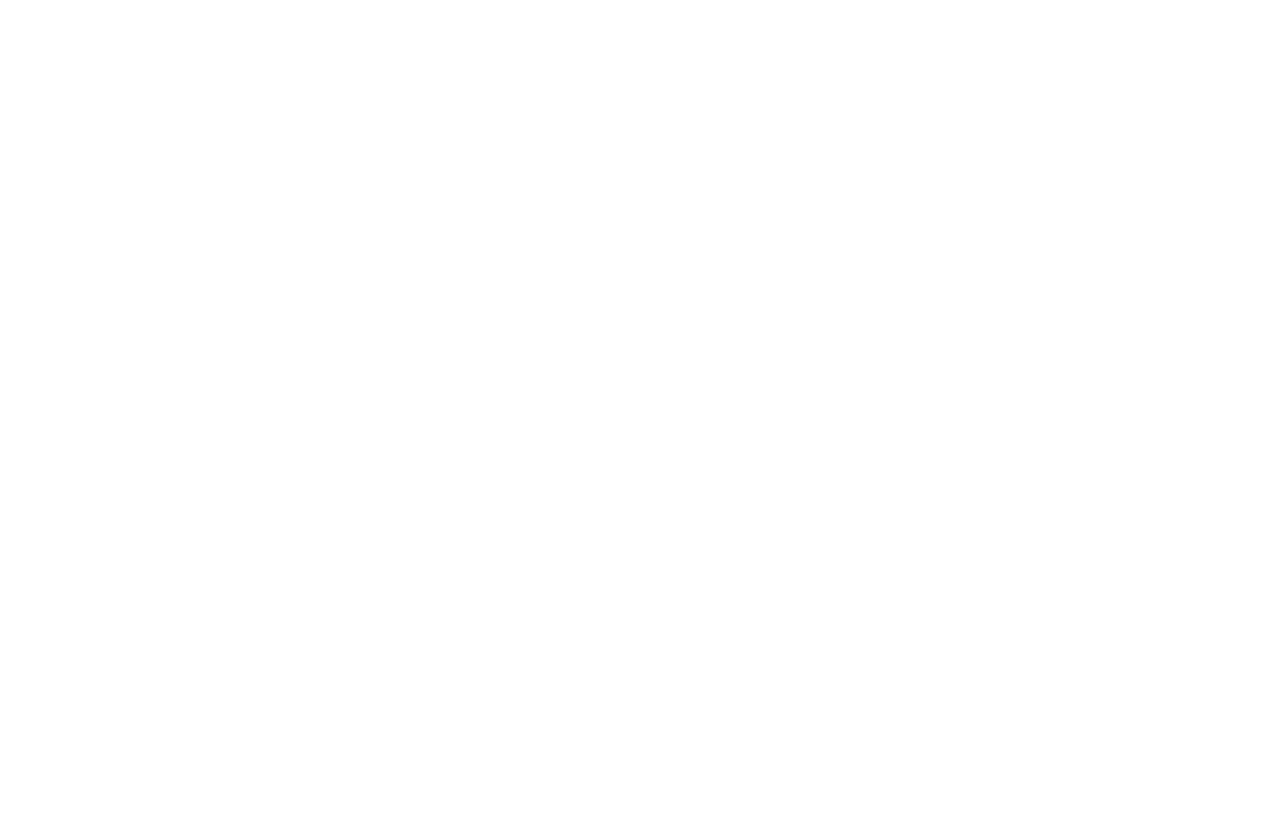
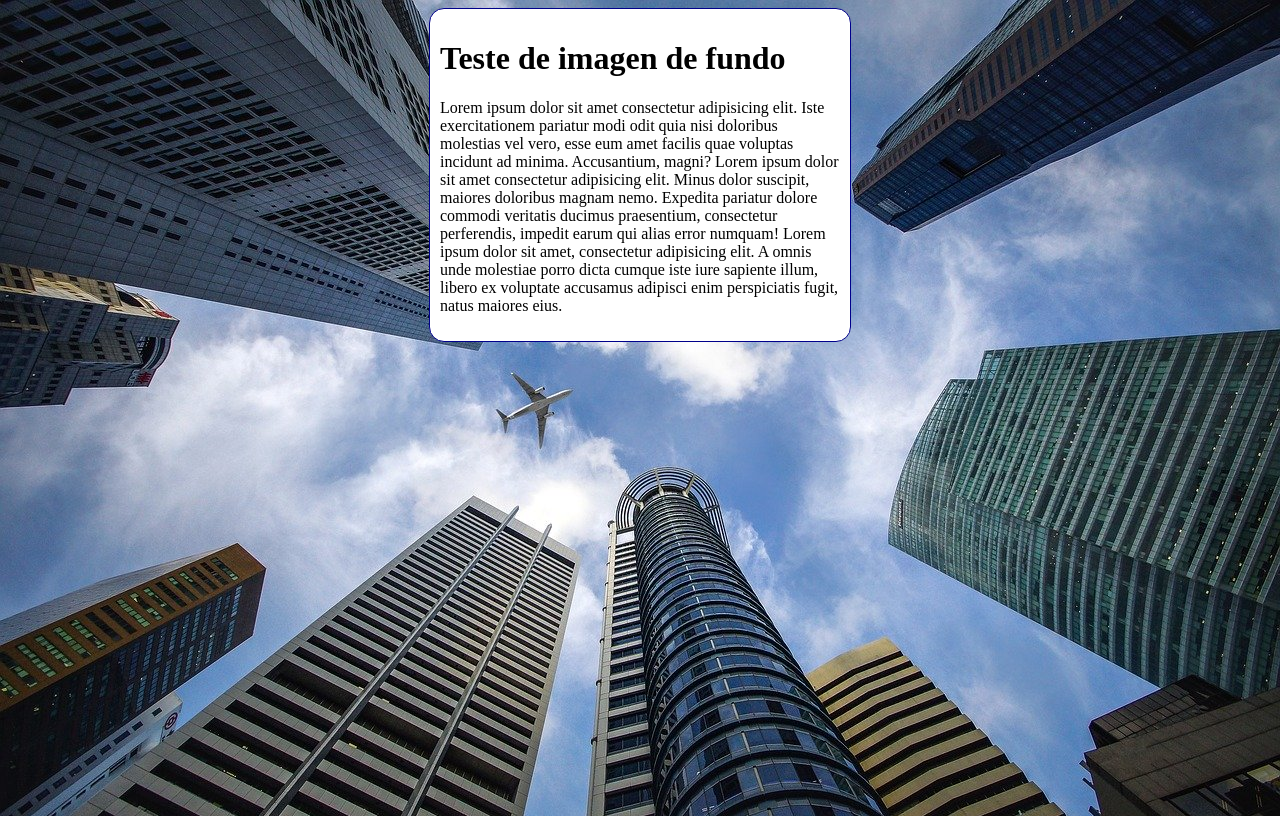
Before and after one commit to VitorTorquato/HTML-CSS3, a plain HTML site: page exercicios/ex024/fundo006.html in a window 1280 px wide. Drawn offline with Linux system fonts and the light colour scheme.

Commit message:
exercicio 06

```diff
--- a/exercicios/ex024/fundo006.html
+++ b/exercicios/ex024/fundo006.html
@@ -3,9 +3,33 @@
 <head>
     <meta charset="UTF-8">
     <meta name="viewport" content="width=device-width, initial-scale=1.0">
-    <title>Document</title>
+    <title>background</title>
+
+    <style>
+        body{
+            height: 100vh;
+            background-color: black;
+            background-image: url(imagens/wallpaper002.jpg);
+            background-position: center top;
+            background-repeat: no-repeat;
+            background-size: cover;
+        }
+
+        main{
+            background-color: white;
+            width: 400px;
+            padding: 10px;
+            margin: auto;
+            border: 1px solid darkblue;
+            border-radius: 15px;
+
+        }
+    </style>
 </head>
 <body>
-
+    <main>
+        <h1>Teste de imagen de fundo</h1>
+        <p>Lorem ipsum dolor sit amet consectetur adipisicing elit. Iste exercitationem pariatur modi odit quia nisi doloribus molestias vel vero, esse eum amet facilis quae voluptas incidunt ad minima. Accusantium, magni? Lorem ipsum dolor sit amet consectetur adipisicing elit. Minus dolor suscipit, maiores doloribus magnam nemo. Expedita pariatur dolore commodi veritatis ducimus praesentium, consectetur perferendis, impedit earum qui alias error numquam! Lorem ipsum dolor sit amet, consectetur adipisicing elit. A omnis unde molestiae porro dicta cumque iste iure sapiente illum, libero ex voluptate accusamus adipisci enim perspiciatis fugit, natus maiores eius.</p>
+    </main>
 </body>
 </html>
```
